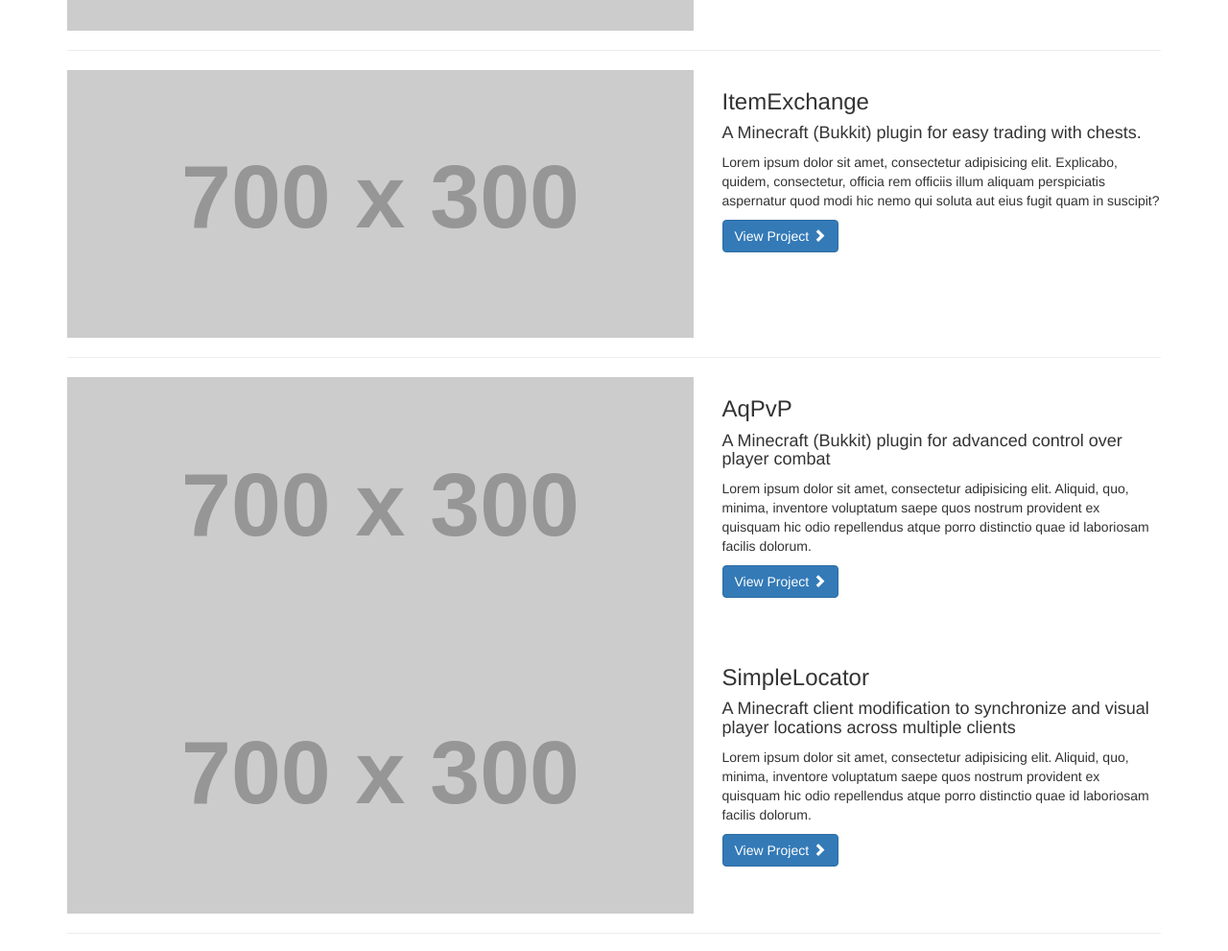
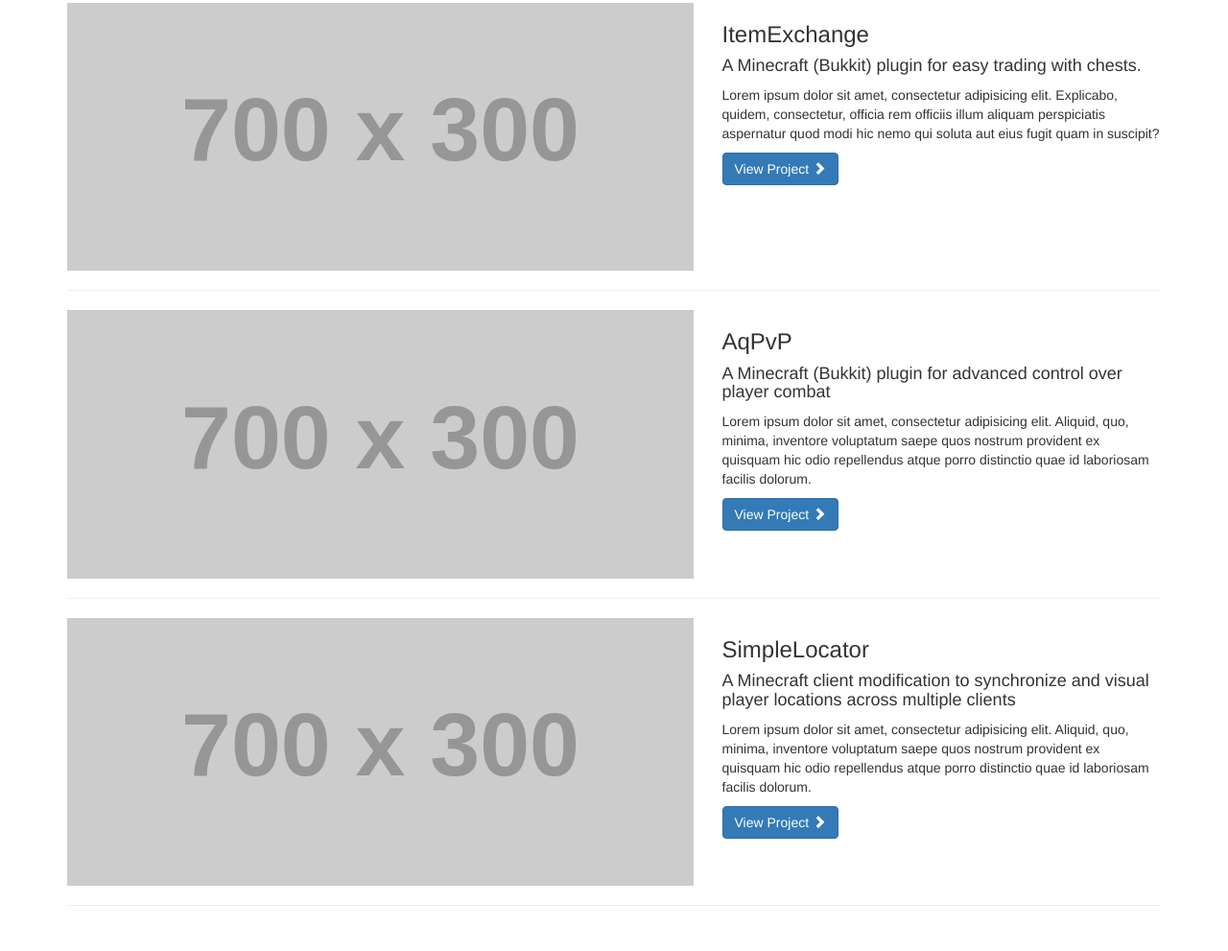
Before and after one commit to Aqlow/aqlow.github.io, a plain HTML site: page index.html in a window 1280 px wide. Shown: the part 1069-2060 px from the top of the page at 96% size. Drawn offline with Linux system fonts and the light colour scheme; placeholder pictures from the web are drawn by us.

Commit message:
Fix spacing

```diff
--- a/css/1-col-portfolio.css
+++ b/css/1-col-portfolio.css
@@ -5,7 +5,7 @@
  */
 
 body {
-    padding-top: 70px; /* Required padding for .navbar-fixed-top. Remove if using .navbar-static-top. Change if height of navigation changes. */
+    /*padding-top: 70px; /* Required padding for .navbar-fixed-top. Remove if using .navbar-static-top. Change if height of navigation changes. */
 }
 
 footer {
--- a/index.html
+++ b/index.html
@@ -130,6 +130,8 @@
         </div>
         <!-- /.row -->
 
+        <hr>
+
         <!-- Project Six -->
         <div class="row">
             <div class="col-md-7">
```
